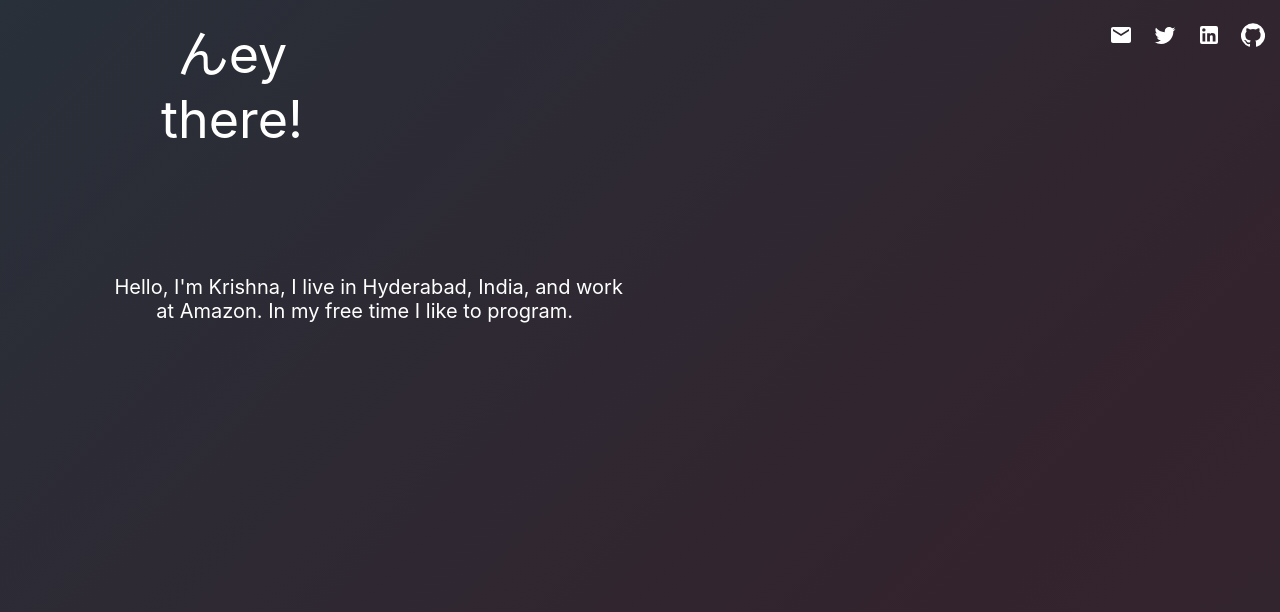
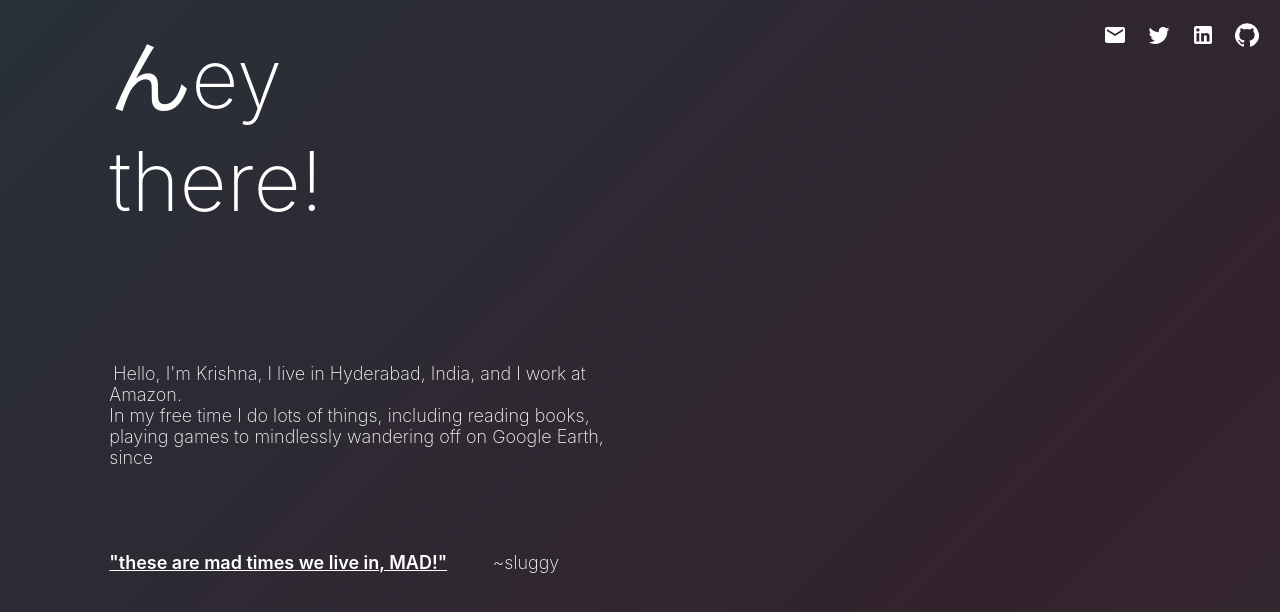
Before and after one commit to 16kp/me, a React (Create React App) app: page / in a window 1280 px wide. Shown: the top 612 px of the page. Built offline with nearby package versions, Linux system fonts and the light colour scheme.

Commit message:
Minor changes, adding slughorn's quote

```diff
--- a/src/components/Body.js
+++ b/src/components/Body.js
@@ -19,8 +19,8 @@ function Body() {
                 <Grid item xs={1}></Grid>
 
                 <Grid item xs={5}>
-                    <Grid container spacing={3} direction="column">
-                        <Grid item xs={6}>
+                    <Grid container spacing={4} direction="column">
+                        <Grid item xs={8}>
                             <span className="hello white">んey there!</span>
                         </Grid>
 
@@ -29,7 +29,17 @@ function Body() {
 
                         <Grid item xs={12}>
                             <span className="text white">
-                                Hello, I'm Krishna, I live in Hyderabad, India, and work at Amazon. In my free time I like to program.
+                                Hello, I'm Krishna, I live in Hyderabad, India, and I work at Amazon.
+                                <br/>
+
+                                In my free time I do lots of things, including reading books, playing games to mindlessly wandering off on Google Earth, since
+                                <br/>
+                                <br/>
+                                <br/>
+                                <br/>
+                                <br/>
+                                <a href="https://clip.cafe/harry-potter-the-half-blood-prince-2009/these-are-mad-times-live-in-s1/" target="_blank" class="link">"these are mad times we live in, MAD!"</a>
+                                &nbsp;&nbsp;&nbsp;&nbsp;&nbsp;&nbsp;&nbsp;&nbsp;&nbsp;~sluggy
 
                             </span>
                         </Grid>
--- a/src/css/styles.css
+++ b/src/css/styles.css
@@ -1,5 +1,4 @@
 .App {
-    text-align: center;
     height: 100vh;
     overflow: hidden;
 }
@@ -37,13 +36,16 @@
 
 .text {
     padding: 4px;
-    font-weight: 400;
-    font-size: 20px;
+    font-weight: 200;
+    font-size: 18px;
+    justify-content: left !important;
+    text-align: left !important;
 }
 
+
 .hello {
-    font-size: 52px;
-    font-weight: 400;
+    font-size: 82px;
+    font-weight: 200;
 }
 
 .white {
@@ -62,3 +64,9 @@
     padding-top: 50px !important;
     padding-bottom: 50px !important;
 }
+
+.link {
+    text-decoration: underline;
+    color: white;
+    font-weight: 600;
+}
```
